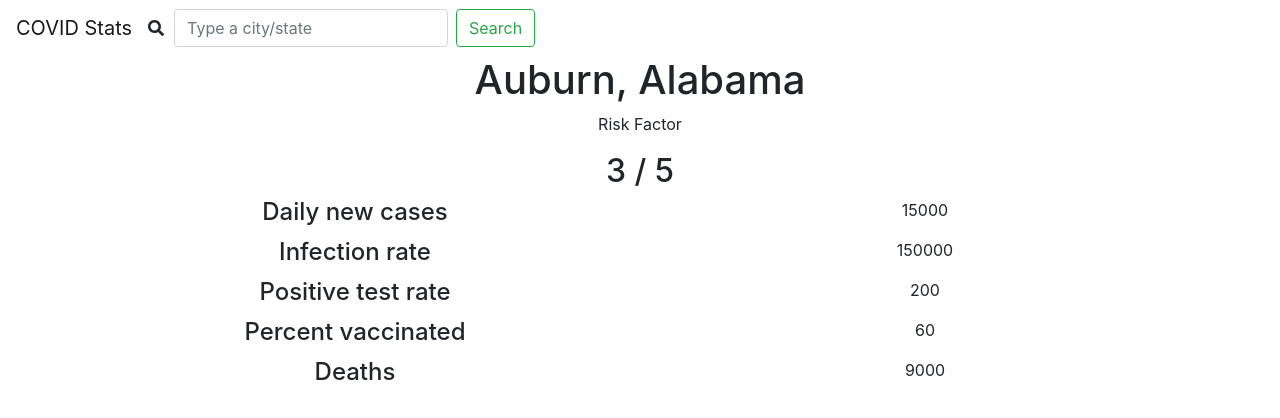
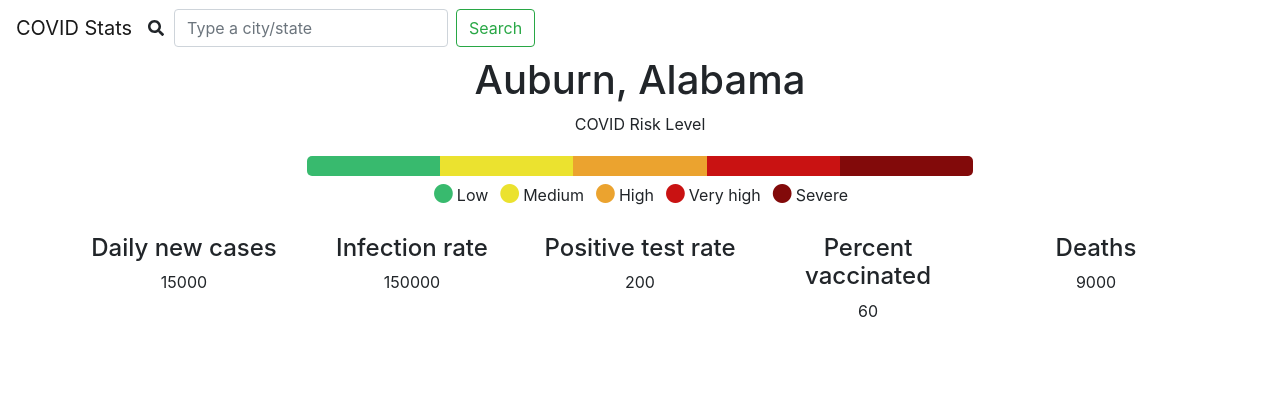
Before and after one commit to amn34/Auburn-Client, a React (Create React App) app: page / in a window 1280 px wide. Shown: the top 418 px of the page. Built offline with nearby package versions, Linux system fonts and the light colour scheme.

Commit message:
Progress bar

```diff
--- /dev/null
+++ b/src/bar.css
@@ -0,0 +1,38 @@
+.multicolor-bar {
+  margin: 20px 20%;
+}
+
+.multicolor-bar .bars .bar {
+  float: left;
+  height: 20px;
+}
+
+.multicolor-bar .bars div.bar:first-of-type {
+  border-top-left-radius: 5px;
+  border-bottom-left-radius: 5px;
+}
+
+.multicolor-bar .bars div.bar:last-of-type {
+  border-top-right-radius: 5px;
+  border-bottom-right-radius: 5px;
+}
+
+.multicolor-bar .legends {
+  text-align: center;
+}
+
+.multicolor-bar .legends .legend {
+  display: inline-block;
+  margin: 0 5px;
+  text-align: center;
+}
+
+.multicolor-bar .legends .legend .dot {
+  font-size: 25px;
+  vertical-align: middle;
+}
+
+.multicolor-bar .legends .legend .label {
+  margin-left: 2px;
+  vertical-align: middle;
+}
--- a/src/components/Header.js
+++ b/src/components/Header.js
@@ -1,9 +1,34 @@
+import MultiColorProgressBar from './MultiColorProgressBar'
+
 const Header = (props) => {
+    let readings = [
+        {
+            name: 'Low',
+            color: '#38ba6e'
+        },
+        {
+            name: 'Medium',
+            color: '#ebe22f'
+        },
+        {
+            name: 'High',
+            color: '#eba32f'
+        },
+        {
+            name: 'Very high',
+            color: '#c91212'
+        },
+        {
+            name: 'Severe',
+            color: '#820a0a'
+        }
+    ]
+
     return (
         <header>
             <h1>{props.title}</h1>
-            <p>Risk Factor</p>
-            <h2>3 / 5</h2>
+            <p>COVID Risk Level</p>
+            <MultiColorProgressBar readings={readings} />
         </header>
     )
 }
--- /dev/null
+++ b/src/components/MultiColorProgressBar.js
@@ -0,0 +1,38 @@
+import React from 'react'
+import '../bar.css'
+
+class MultiColorProgressBar extends React.Component {
+    render() {
+
+        const parent = this.props;
+
+        let bars = parent.readings && parent.readings.length && parent.readings.map(function (item, i) {
+            return (
+                <div className="bar" style={{ 'backgroundColor': item.color, 'width': 20 + '%' }} key={i}>
+                </div>
+            )
+        }, this);
+
+        let legends = parent.readings && parent.readings.length && parent.readings.map(function (item, i) {
+            return (
+                <div className="legend" key={i}>
+                    <span className="dot" style={{ 'color': item.color }}>●</span>
+                    <span className="label">{item.name}</span>
+                </div>
+            )
+        }, this);
+
+        return (
+            <div className="multicolor-bar">
+                <div className="bars">
+                    {bars === '' ? '' : bars}
+                </div>
+                <div className="legends">
+                    {legends === '' ? '' : legends}
+                </div>
+            </div>
+        );
+    }
+}
+
+export default MultiColorProgressBar
--- a/src/components/Stat.js
+++ b/src/components/Stat.js
@@ -1,14 +1,8 @@
-import { Card } from 'react-bootstrap'
-
 const Stat = ({ stat }) => {
     return (
-        <div class='row'>
-            <div class='col'>
-                <h4>{stat.text}</h4>
-            </div>
-            <div class='col'>
-                <p>{stat.number}</p>
-            </div>
+        <div className='col'>
+            <h4>{stat.text}</h4>
+            <p>{stat.number}</p>
         </div>
     )
 }
--- a/src/components/Stats.js
+++ b/src/components/Stats.js
@@ -1,12 +1,13 @@
 import Stat from './Stat'
-import { CardDeck } from 'react-bootstrap'
 
 const Stats = ({ stats }) => {
     return (
         <>
-            {stats.map((stat) => (
-                <Stat key={stat.id} stat={stat} />
-            ))}
+            <div class='row'>
+                {stats.map((stat) => (
+                    <Stat key={stat.id} stat={stat} />
+                ))}
+            </div>
         </>
     )
 }
```
